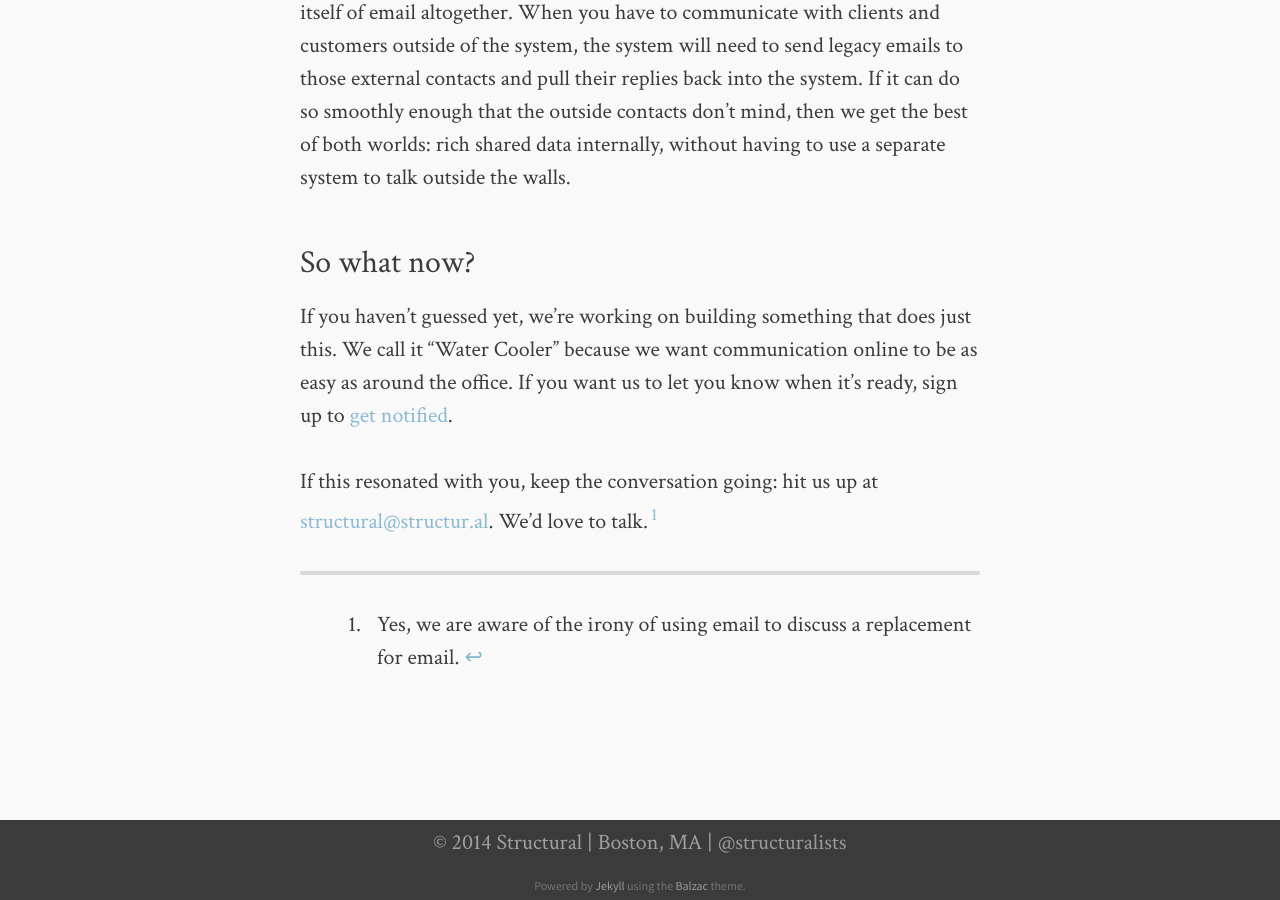
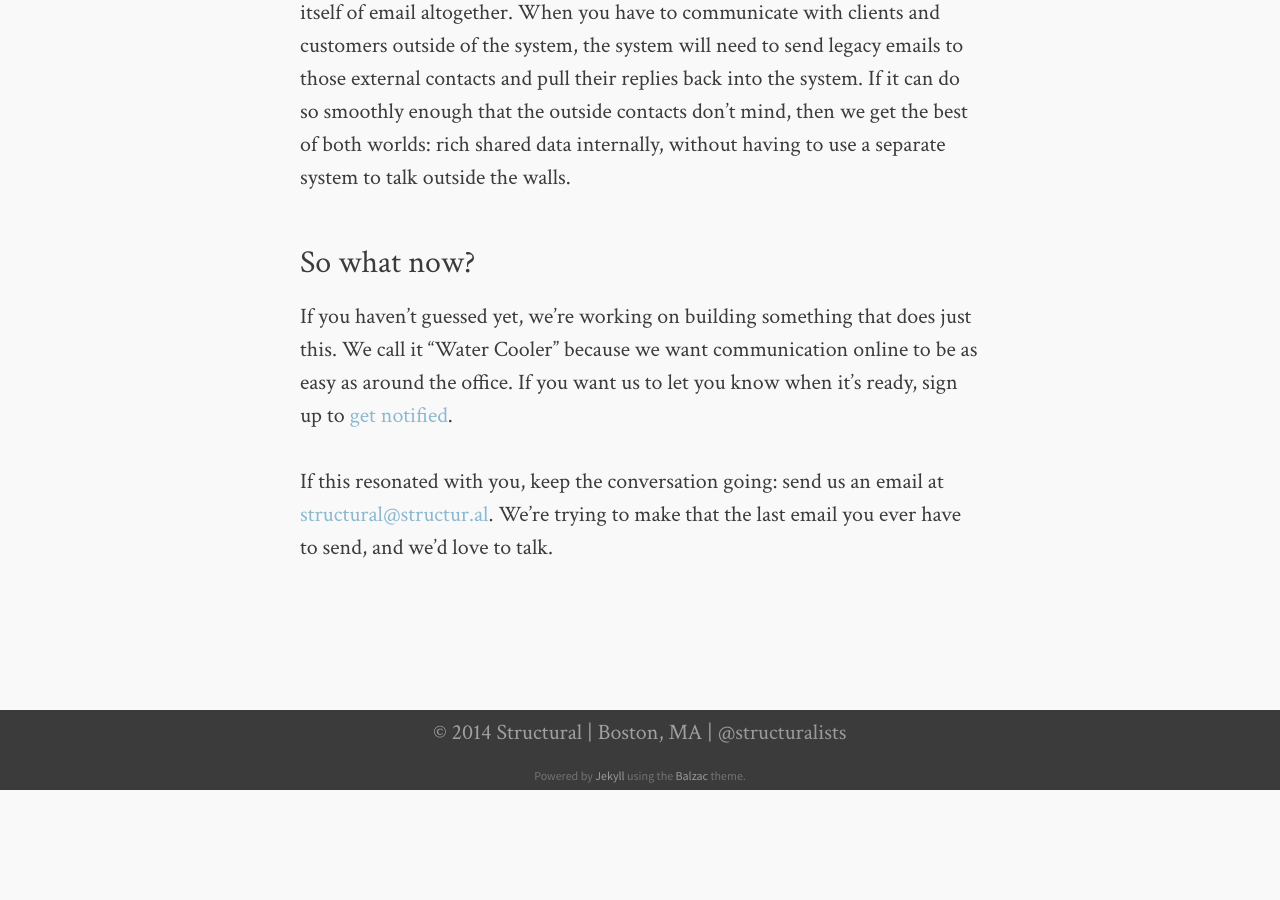
Before and after one commit to Structural/structural.github.io, a Jekyll site: the page built from _posts/2014-01-10-after-email.md, in a window 1280 px wide and 900 px high, scrolled down 4170 px. Built offline with Jekyll 4.4.1, drawn with Linux system fonts in a browser that asks for light colours; after the commit the page ends 4960 px from its top, so only the background shows below that.

Commit message:
Make ending lampshade a little less clunky.

```diff
--- a/_posts/2014-01-10-after-email.md
+++ b/_posts/2014-01-10-after-email.md
@@ -56,8 +56,4 @@ Just as smartphones still make phone calls, such a system won’t be able to rid
 
 If you haven’t guessed yet, we’re working on building something that does just this.  We call it “Water Cooler” because we want communication online to be as easy as around the office.  If you want us to let you know when it’s ready, sign up to [get notified](https://docs.google.com/forms/d/15BSfBgGhpcOQv4P7zybUC73ts6q7nWeaJ855yREDnSk/viewform).
 
-If this resonated with you, keep the conversation going: hit us up at [structural@structur.al](mailto:structural@structur.al).  We’d love to talk.[^1]
-
----
-
-[^1]: Yes, we are aware of the irony of using email to discuss a replacement for email.
+If this resonated with you, keep the conversation going: send us an email at [structural@structur.al](mailto:structural@structur.al).  We're trying to make that the last email you ever have to send, and we’d love to talk.
```
